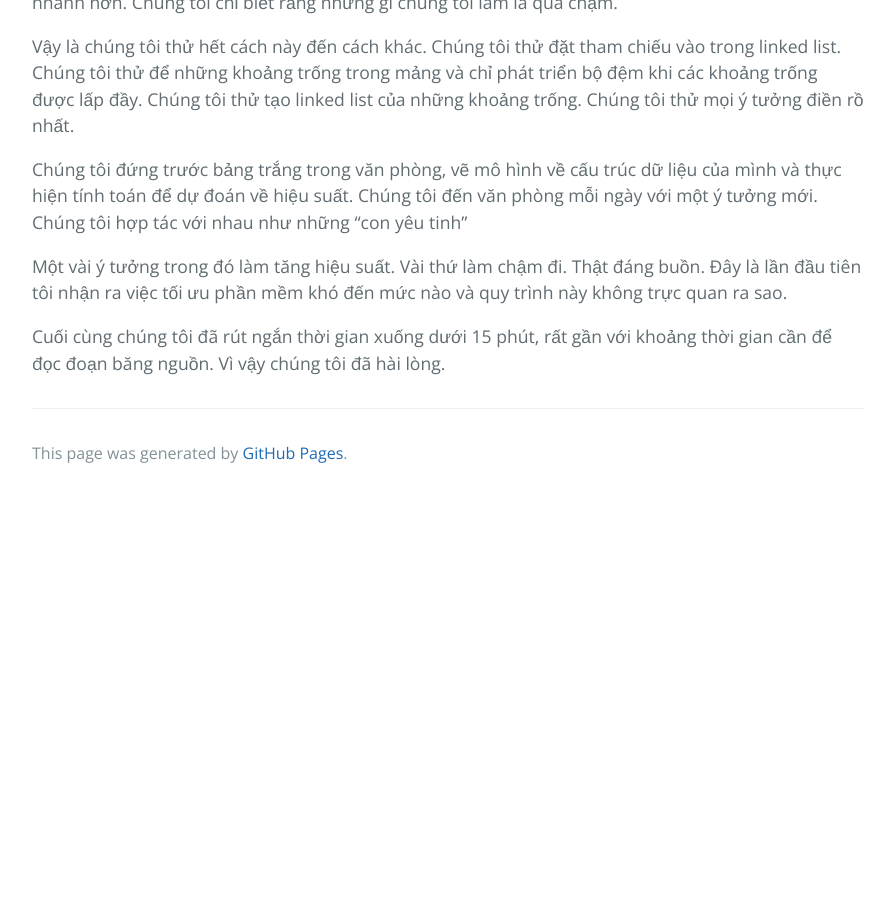
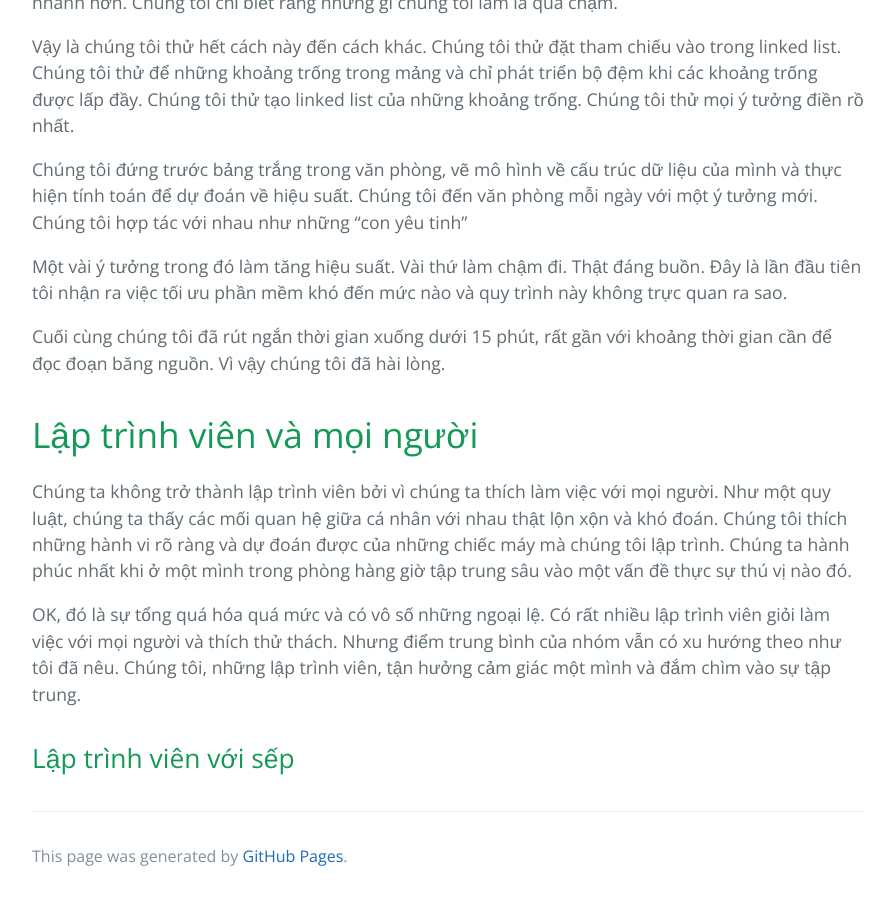
Before and after one commit to HaiBV/haibv.github.io, a Jekyll site: the page built from clean-coder/chapter-11-collaboration.md, in a window 1280 px wide and 900 px high, scrolled down 1433 px. Shown: the whole window, without its empty margins (192-1087 px from the left). Built offline with Jekyll 4.4.1, drawn with Linux system fonts in a browser that asks for light colours; our own code applies the rules of GitHub Pages for plain Markdown files; before the commit the page ends 1930 px from its top, so only the background shows below that.

Commit message:
Book - The Clean Coder - Chapter 12 - Collaboration

```diff
--- a/clean-coder/chapter-11-collaboration.md
+++ b/clean-coder/chapter-11-collaboration.md
@@ -31,3 +31,11 @@ Chúng tôi đứng trước bảng trắng trong văn phòng, vẽ mô hình v
 Một vài ý tưởng trong đó làm tăng hiệu suất. Vài thứ làm chậm đi. Thật đáng buồn. Đây là lần đầu tiên tôi nhận ra việc tối ưu phần mềm khó đến mức nào và quy trình này không trực quan ra sao.
 
 Cuối cùng chúng tôi đã rút ngắn thời gian xuống dưới 15 phút, rất gần với khoảng thời gian cần để đọc đoạn băng nguồn. Vì vậy chúng tôi đã hài lòng.
+
+# Lập trình viên và mọi người
+
+Chúng ta không trở thành lập trình viên bởi vì chúng ta thích làm việc với mọi người. Như một quy luật, chúng ta thấy các mối quan hệ giữa cá nhân với nhau thật lộn xộn và khó đoán. Chúng tôi thích những hành vi rõ ràng và dự đoán được của những chiếc máy mà chúng tôi lập trình. Chúng ta hành phúc nhất khi ở một mình trong phòng hàng giờ tập trung sâu vào một vấn đề thực sự thú vị nào đó.
+
+OK, đó là sự tổng quá hóa quá mức và có vô số những ngoại lệ. Có rất nhiều lập trình viên giỏi làm việc với mọi người và thích thử thách. Nhưng điểm trung bình của nhóm vẫn có xu hướng theo như tôi đã nêu. Chúng tôi, những lập trình viên, tận hưởng cảm giác một mình và đắm chìm vào sự tập trung.
+
+## Lập trình viên với sếp
```
